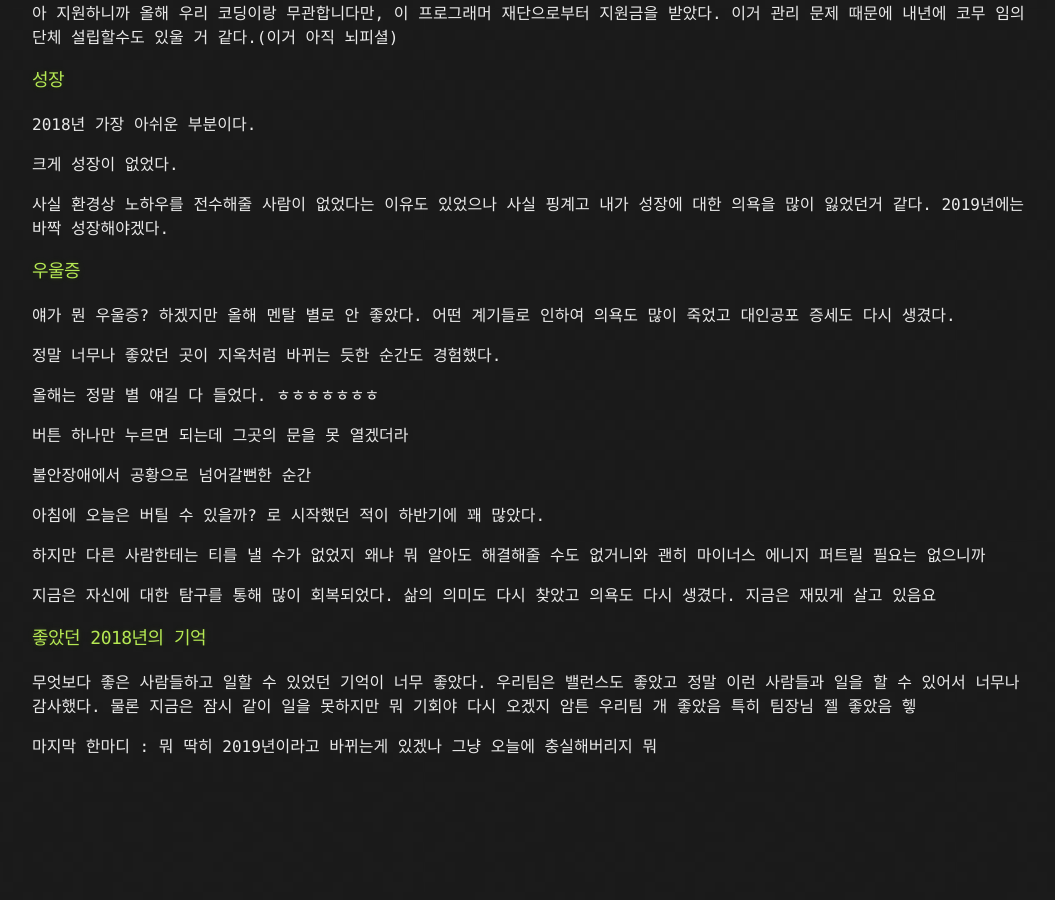
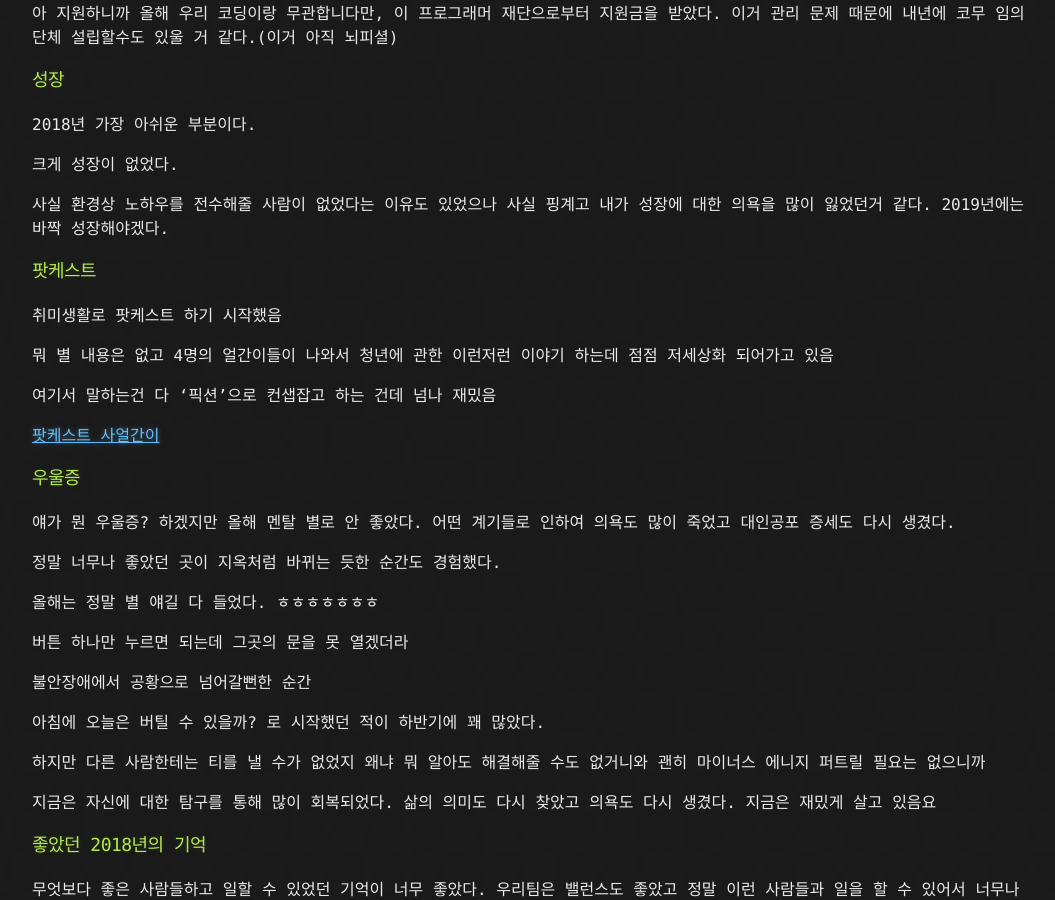
Before and after one commit to kooock/kooock.github.io, a Jekyll site: the page built from _posts/2018-12-31-review_2018.md, in a window 1280 px wide and 900 px high, scrolled down 2119 px. Shown: the whole window, without its empty margins (108-1163 px from the left). Built offline with Jekyll 4.4.1, drawn with Linux system fonts in a browser that asks for light colours; before the commit the page ends 2898 px from its top, so only the background shows below that.

Commit message:
update 2018 review

```diff
--- a/_posts/2018-12-31-review_2018.md
+++ b/_posts/2018-12-31-review_2018.md
@@ -114,6 +114,19 @@ KCD ㅋㅋㅋ 드디어 준현님의 한을 풀었음(작년엔 참여못한 KCD
 사실 환경상 노하우를 전수해줄 사람이 없었다는 이유도 있었으나 사실 핑계고 내가 성장에 대한 의욕을 많이 잃었던거 같다.
 2019년에는 바짝 성장해야겠다.
 
+
+
+### 팟케스트
+
+취미생활로 팟케스트 하기 시작했음
+
+뭐 별 내용은 없고 4명의 얼간이들이 나와서 청년에 관한 이런저런 이야기 하는데 점점 저세상화 되어가고 있음
+
+여기서 말하는건 다 '픽션'으로 컨샙잡고 하는 건데 넘나 재밌음
+
+[팟케스트 사얼간이](http://www.podbbang.com/ch/1769071)
+
+
 ### 우울증
 
 얘가 뭔 우울증? 하겠지만 올해 멘탈 별로 안 좋았다. 어떤 계기들로 인하여 의욕도 많이 죽었고 대인공포 증세도 다시 생겼다.
```
